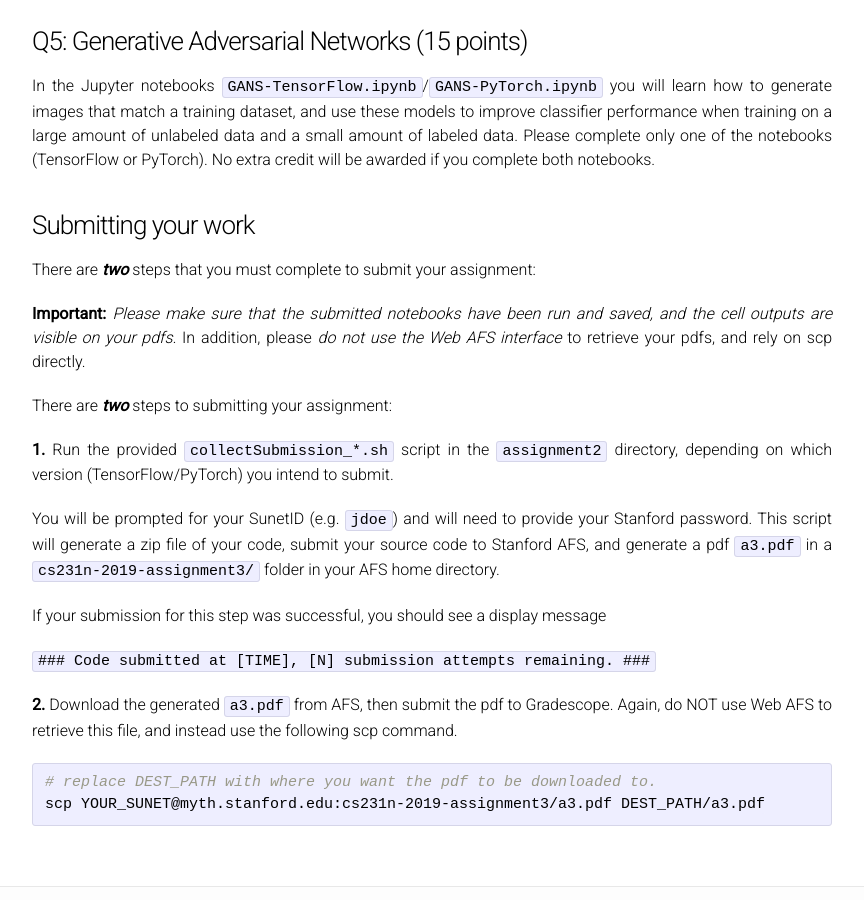
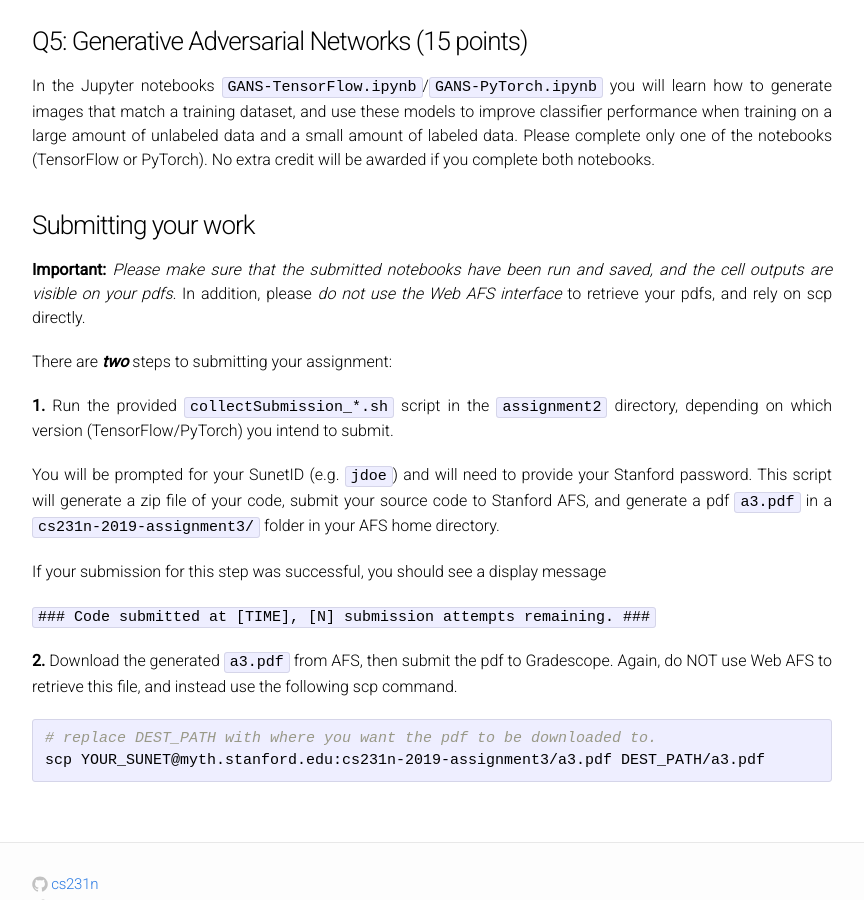
Before and after one commit to cs231n/cs231n.github.io, a Jekyll site: the page built from assignments/2019/assignment3.md, in a window 1280 px wide and 900 px high, scrolled down 1933 px. Shown: the whole window, without its empty margins (208-1072 px from the left). Built offline with Jekyll 4.4.1, drawn with Linux system fonts in a browser that asks for light colours.

Commit message:
a3: remove extra line

```diff
--- a/assignments/2019/assignment3.md
+++ b/assignments/2019/assignment3.md
@@ -58,7 +58,6 @@ In the Jupyter notebooks `StyleTransfer-TensorFlow.ipynb`/`StyleTransfer-PyTorch
 In the Jupyter notebooks `GANS-TensorFlow.ipynb`/`GANS-PyTorch.ipynb` you will learn how to generate images that match a training dataset, and use these models to improve classifier performance when training on a large amount of unlabeled data and a small amount of labeled data. Please complete only one of the notebooks (TensorFlow or PyTorch). No extra credit will be awarded if you complete both notebooks.
 
 ### Submitting your work
-There are **_two_** steps that you must complete to submit your assignment:
 
 **Important:** _Please make sure that the submitted notebooks have been run and saved, and the cell outputs are visible on your pdfs._ In addition, please _do not use the Web AFS interface_ to retrieve your pdfs, and rely on scp directly.
 
```
